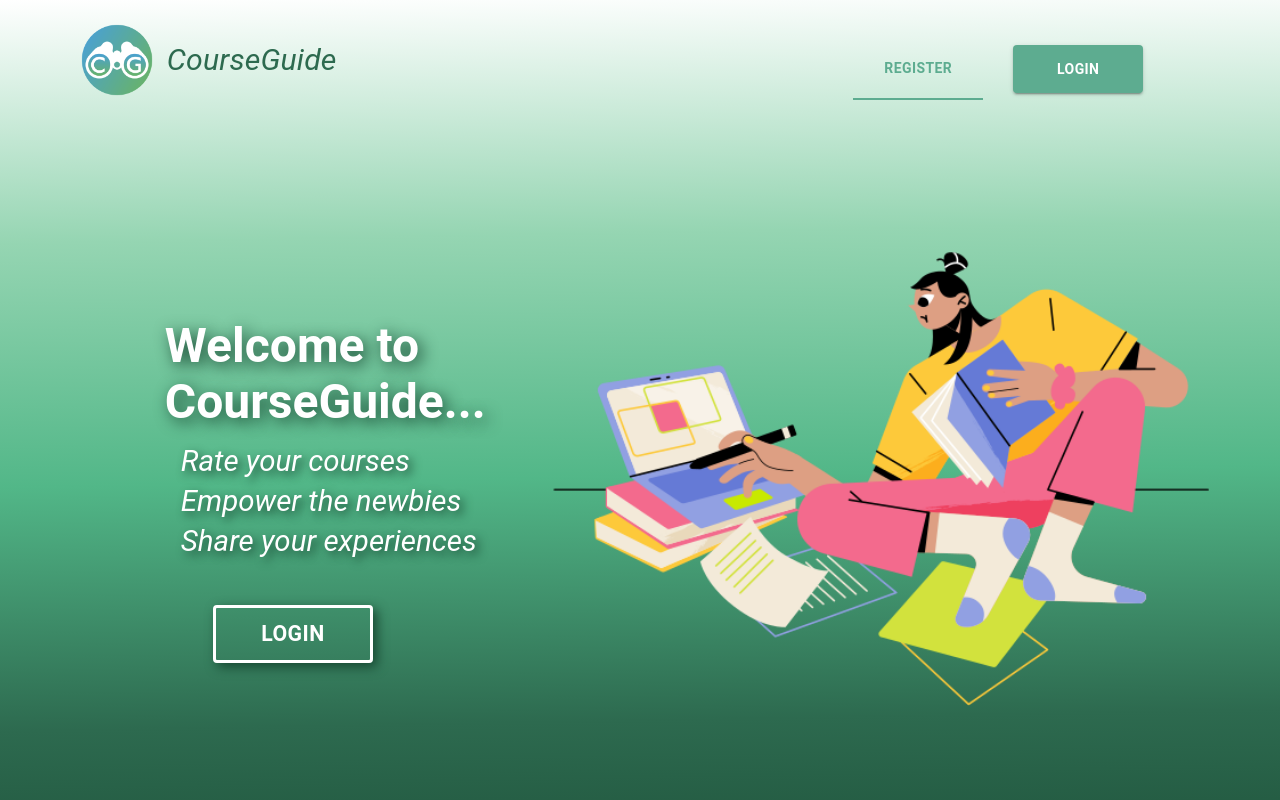
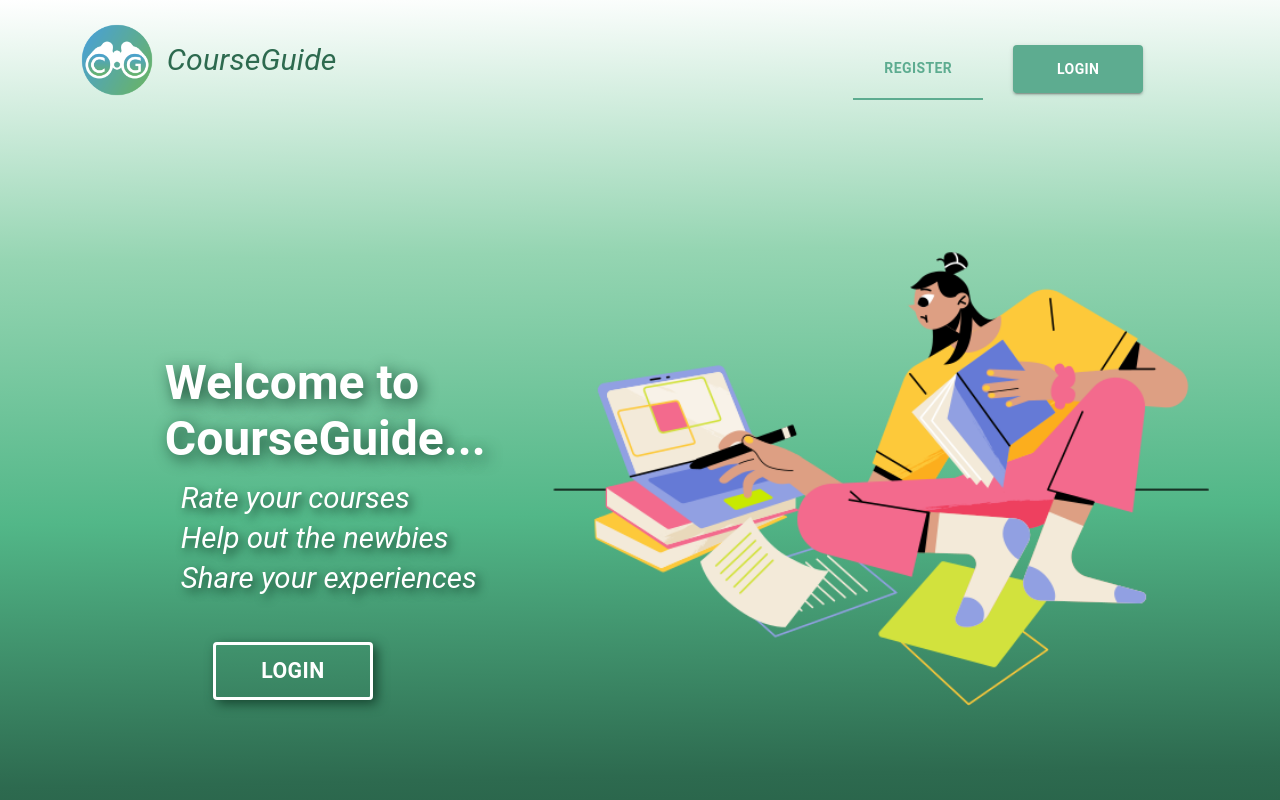
Before and after one commit to Julius-Tietenberg/course_guide, a React (Create React App) app in the folder frontend/: page /start#/start in a window 1280 px wide. Shown: the top 800 px of the page. Built offline with nearby package versions, Linux system fonts and the light colour scheme.

Commit message:
text adjust

```diff
--- a/frontend/src/pages/Start.js
+++ b/frontend/src/pages/Start.js
@@ -115,7 +115,7 @@ function Start () {
             <Typography sx={{ fontWeight:"bold", pb:"15px", color: 'white', textShadow: '4px 4px 16px #174731'}} variant='h3'>
               Welcome to CourseGuide...</Typography>
             <Typography sx={{ ml: '5%', pb:"8px", fontSizeAdjust:".65", fontStyle:"oblique", color: 'white', textShadow: '4px 4px 10px #174731'}} variant='h5' > Rate your courses</Typography>
-            <Typography sx={{ ml: '5%', pb:"8px", fontSizeAdjust:".65", fontStyle:"oblique", color: 'white', textShadow: '4px 4px 10px #174731'}} variant='h5' > Empower the newbies</Typography>
+            <Typography sx={{ ml: '5%', pb:"8px", fontSizeAdjust:".65", fontStyle:"oblique", color: 'white', textShadow: '4px 4px 10px #174731'}} variant='h5' > Help out the newbies</Typography>
             <Typography sx={{ ml: '5%', pb:"8px", fontSizeAdjust:".65", fontStyle:"oblique", color: 'white', textShadow: '4px 4px 10px #174731'}} variant='h5' > Share your experiences</Typography>
 
 
@@ -126,7 +126,7 @@ function Start () {
               </Button>
 
           </Container>
-          <Container style={{ height: "751px" }}>
+          <Container style={{ height: "826px" }}>
             <img  src={startImg} alt="" style={{ height: "520px" }} />
           </Container>
 
```
